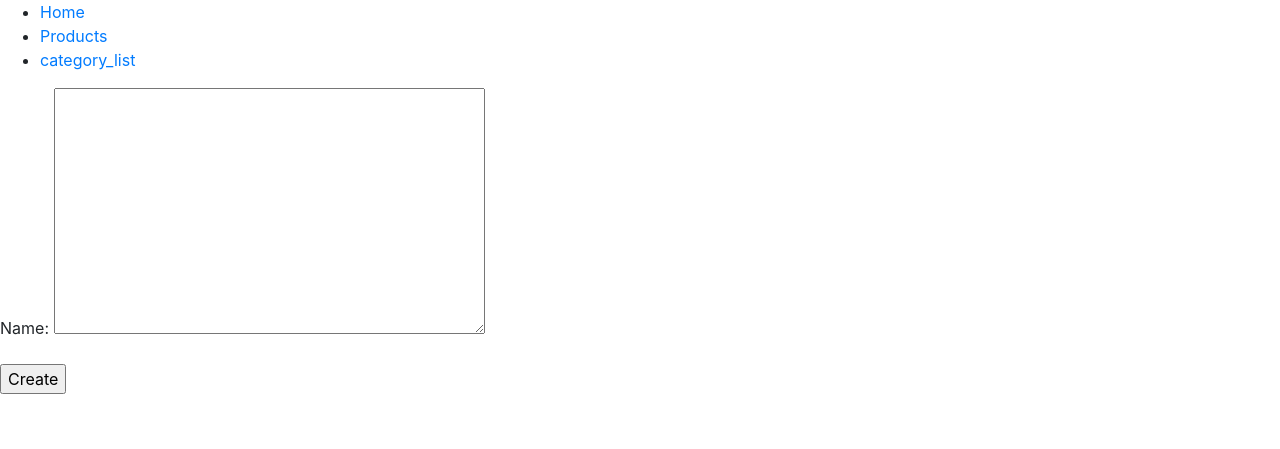
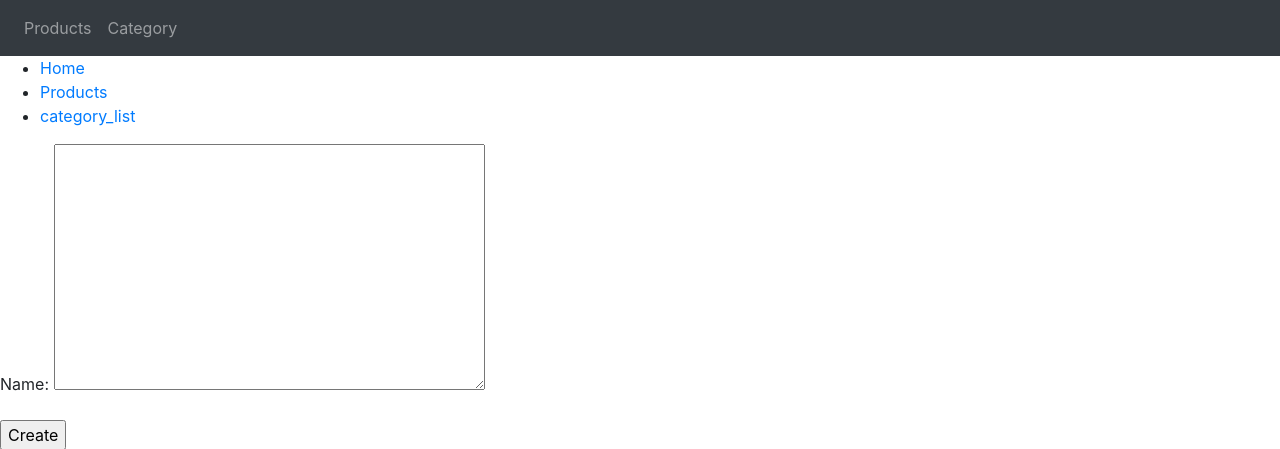
Before and after one commit to IndrekEdur/Shopping_paradise, a Django app: page /products/category_create/ in a window 1280 px wide. Shown: the top 449 px of the page. Run offline with Django 3.2, Linux system fonts and the light colour scheme; some libraries are stand-ins or nearby versions.

Commit message:
first commit

```diff
--- a/templates/base.html
+++ b/templates/base.html
@@ -3,10 +3,28 @@
 <head>
 
  <link rel="stylesheet" href="https://stackpath.bootstrapcdn.com/bootstrap/4.3.1/css/bootstrap.min.css" integrity="sha384-ggOyR0iXCbMQv3Xipma34MD+dH/1fQ784/j6cY/iJTQUOhcWr7x9JvoRxT2MZw1T" crossorigin="anonymous">
+ <link rel="stylesheet" href="https://stackpath.bootstrapcdn.com/font-awesome/4.7.0/css/font-awesome.min.css" crossorigin="anonymous"/>
  <title>{% block title %} Shopping Paradise {% endblock %}</title>
 </head>
 
 <body>
+   <nav class="navbar navbar-expand-lg navbar-dark bg-dark">
+      <button
+        class="navbar-toggler"
+        type="button"
+        data-toggle="collapse"
+        data-target="#navbar"
+      >
+        <span class="navbar-toggler-icon"></span>
+      </button>
+      <div class="collapse navbar-collapse" id="navbar">
+        <div class="navbar-nav">
+          <a class="nav-item nav-link" id="home" href="/products/list">Products</a>
+          <a class="nav-item nav-link" id="logout" href="/products/category_list/">Category</a>
+        </div>
+      </div>
+   </nav>
+
    <div id="sidebar">
      {% block sidebar %}
        <ul>
```
